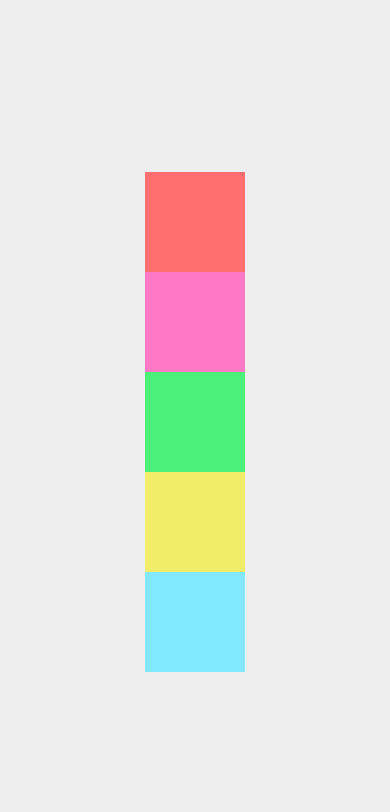
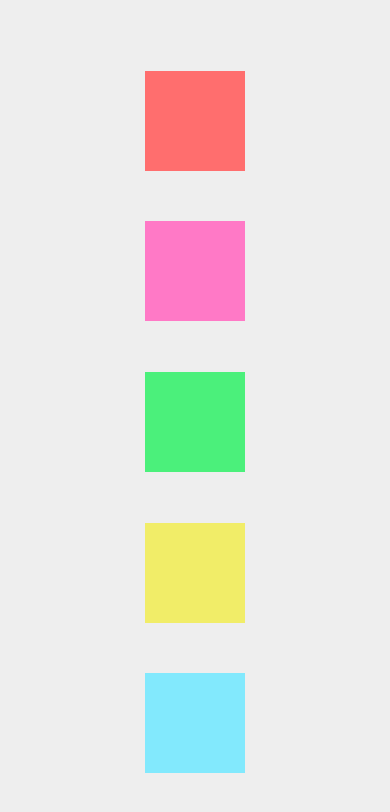
Before and after one commit to LauraaPaiva/expoStart, a React Native app in the folder AwesomeProject/: screen / in a window 390 px wide. Shown: the top 812 px of the page. Built offline with nearby package versions, Linux system fonts and the light colour scheme.

Commit message:
Aplicação do flexbox

```diff
--- a/AwesomeProject/App.js
+++ b/AwesomeProject/App.js
@@ -2,16 +2,13 @@ import { StatusBar } from "expo-status-bar";
 import { StyleSheet, Text, View, SafeAreaView } from "react-native";
 import React from "react";
 
+import FlexBoxV1 from "./src/components/Layout/FlexBoxV1";
 import Quadrado from "./src/components/Layout/Quadrado";
 
 export default function App() {
   return (
     <SafeAreaView style={styles.container}>
-      <Quadrado cor="#ff6e6e" />
-      <Quadrado cor="#ff79c6" />
-      <Quadrado cor="#4bf07b" />
-      <Quadrado cor="#f1ed68" />
-      <Quadrado cor="#82e9fd" />
+      <FlexBoxV1 />
     </SafeAreaView>
   );
 }
--- /dev/null
+++ b/AwesomeProject/src/components/Layout/FlexBoxV1.js
@@ -0,0 +1,17 @@
+import React from "react";
+import { View, Text } from "react-native";
+import estilo from "../estilo";
+
+import Quadrado from "./Quadrado";
+
+export default (props) => {
+  return (
+    <View style={estilo.flexV1}>
+      <Quadrado cor="#ff6e6e" />
+      <Quadrado cor="#ff79c6" />
+      <Quadrado cor="#4bf07b" />
+      <Quadrado cor="#f1ed68" />
+      <Quadrado cor="#82e9fd" />
+    </View>
+  );
+};
--- a/AwesomeProject/src/components/estilo.js
+++ b/AwesomeProject/src/components/estilo.js
@@ -35,4 +35,9 @@ export default StyleSheet.create({
   botao: {
     padding: 20,
   },
+  flexV1: {
+    flexGrow: 1,
+    justifyContent: "space-evenly",
+    padding: 20,
+  },
 });
```
